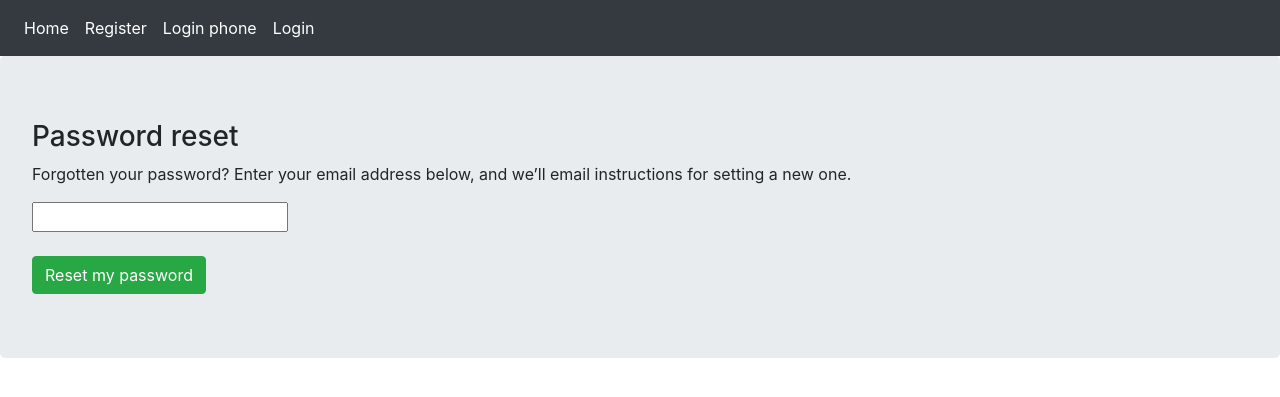
After one commit to mfarjami/Djangoblog, a Django app: a page that uses templates/registration/password_reset_form.html in a window 1280 px wide. The commit adds this page. Shown: the top 397 px of the page. Run offline with Django 3.2, Linux system fonts and the light colour scheme.

Commit message:
reset password with email and added .env-sample

```diff
--- a/accounts/templates/accounts/login.html
+++ b/accounts/templates/accounts/login.html
@@ -4,6 +4,7 @@
     <form action="" method="post">
         {% csrf_token %}
         {{  form.as_p }}
+        <a href="{% url 'accounts:password_reset' %}" class="btn btn-warning">Forget pass</a>
         <input type="submit" value="Login" class="btn btn-success">
     </form>
 
--- a/accounts/urls.py
+++ b/accounts/urls.py
@@ -1,4 +1,5 @@
 from django.urls import path, include, re_path
+from django.contrib.auth import views as auth_views
 from . import views
 
 app_name = 'accounts'
@@ -13,4 +14,5 @@ urlpatterns = [
     path('phone_login/', views.PhoneLoginView.as_view(), name='phone_login'),
     path('verify/', views.verify_code, name='verify'),
     path('password_change/', views.PasswordChangeView.as_view(), name='password_change'),
+    path('', include('django.contrib.auth.urls')),
 ]
--- /dev/null
+++ b/templates/registration/password_reset_form.html
@@ -0,0 +1,16 @@
+{% extends 'base.html' %}
+
+{% block title %}Reset Password{% endblock %}
+
+{% block content %}
+    <h3>Password reset</h3>
+    <p>Forgotten your password? Enter your email address below, and we’ll email instructions for setting a new one.</p>
+    <form action="" method="post">
+        {% csrf_token %}
+        {{ form.email.errors }}
+        {{  form.email }}<br><br>
+        <input type="submit" value="Reset my password" class="btn btn-success">
+    </form>
+
+
+{% endblock %}
```
Also changed, not shown: accounts/views.py (+20 -1 lines), templates/registration/password_reset_complete.html (added, +9 -0 lines), templates/registration/password_reset_confirm.html (added, +15 -0 lines), templates/registration/password_reset_done.html (added, +9 -0 lines), db.sqlite3, 1 other file.
